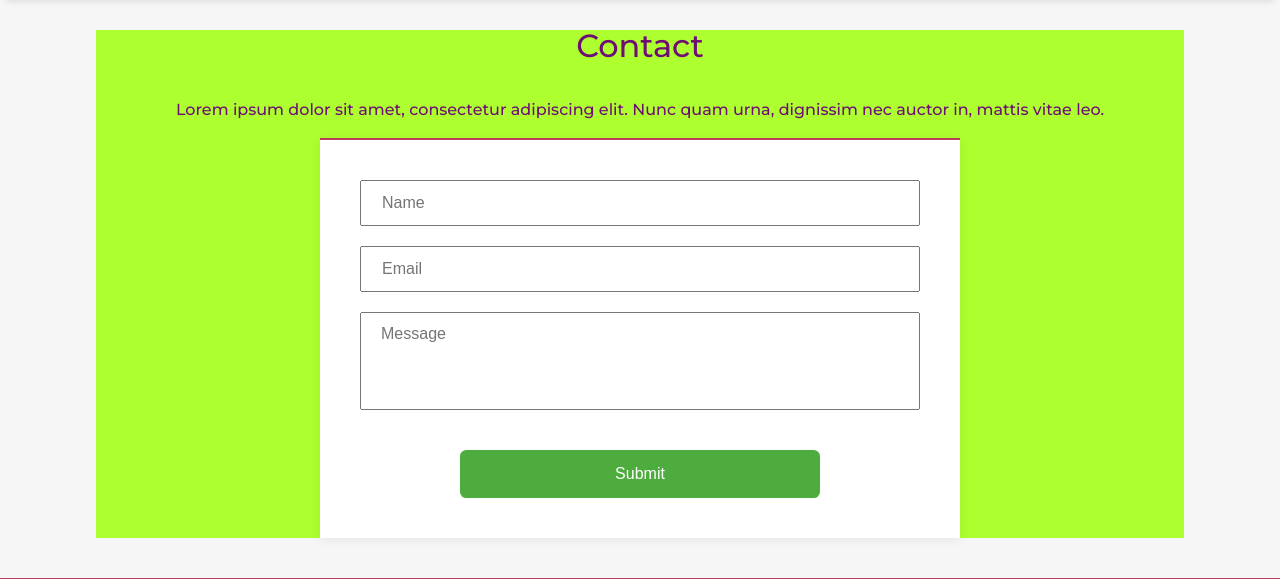
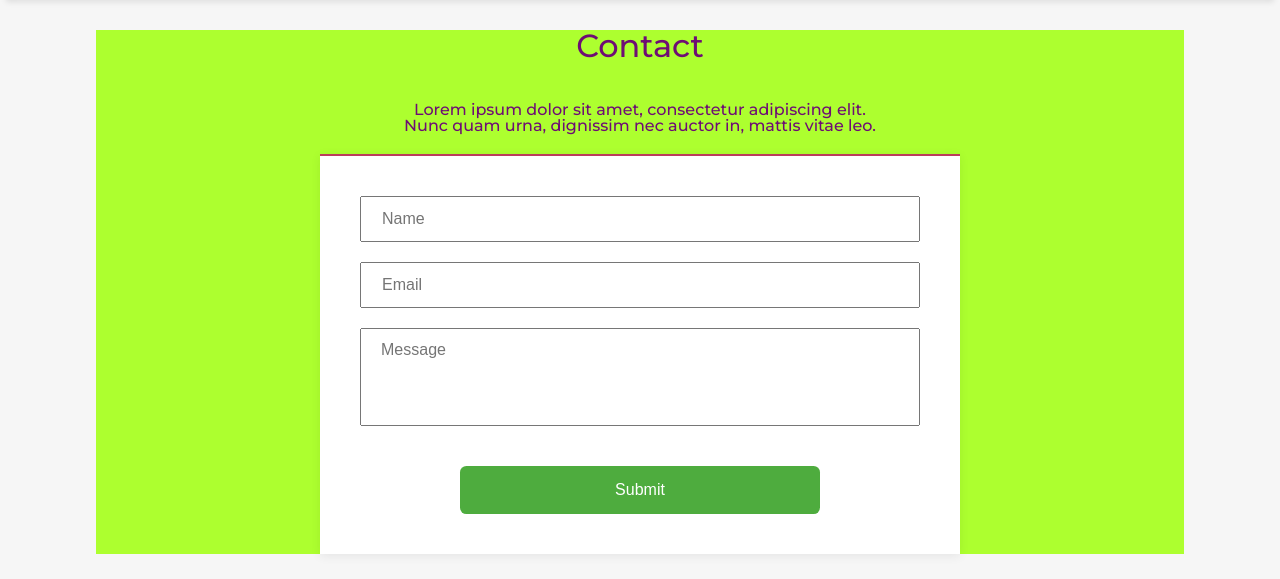
Before and after one commit to angus-archive/redwood, a PHP site: page /contact.html in a window 1280 px wide. Shown: the part 226-805 px from the top of the page. Run offline with PHP 8.4, Linux system fonts and the light colour scheme.

Commit message:
Fixed slight bug, and contact text now has max width to grow

```diff
--- a/contact.html
+++ b/contact.html
@@ -54,7 +54,7 @@
 				<div class="alignDiv">
 					<h1 class="pageHeading"> Contact </h1>
 
-					<p> Lorem ipsum dolor sit amet, consectetur adipiscing elit. Nunc quam urna, dignissim nec auctor in, mattis vitae leo.</p>
+					<p style="width: 50%; text-align: center; max-width: 500px"> Lorem ipsum dolor sit amet, consectetur adipiscing elit. Nunc quam urna, dignissim nec auctor in, mattis vitae leo.</p>
 
 					<form id="contactForm" action="/action_page.php">
 						<input type="text" id="uName" name="uName" placeholder="Name">
--- a/index.html
+++ b/index.html
@@ -52,6 +52,8 @@
 		<main>
 			<div id="wrapper">
 				<h1 class="pageHeading"> Our Services </h1>
+				<p style="width: 50%; text-align: center; max-width: 500px"> Lorem ipsum dolor sit amet, consectetur adipiscing elit. Nunc quam urna, dignissim nec auctor in, mattis vitae leo.</p>
+
 			</div>
 
 		</main>
--- a/resources/styles/stylesheet.css
+++ b/resources/styles/stylesheet.css
@@ -231,6 +231,7 @@ main{
 	margin-top: 20px;
 	padding: 30px 20px 10px 20px;
 	border-top: 2px solid var(--redwoodRed);
+	width: 80%;
 }
 
 /*Change all form input styles use input[type=text] to target others*/
```
